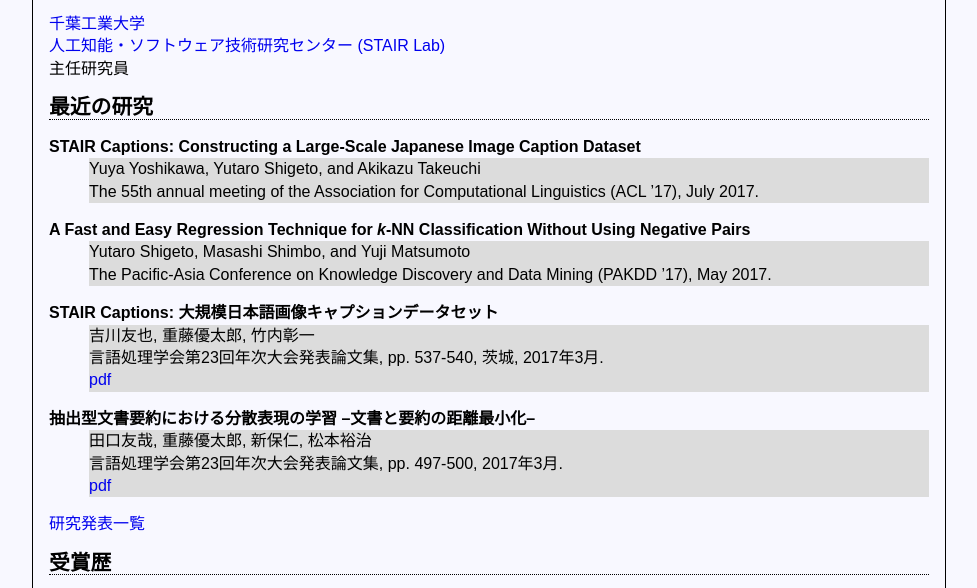
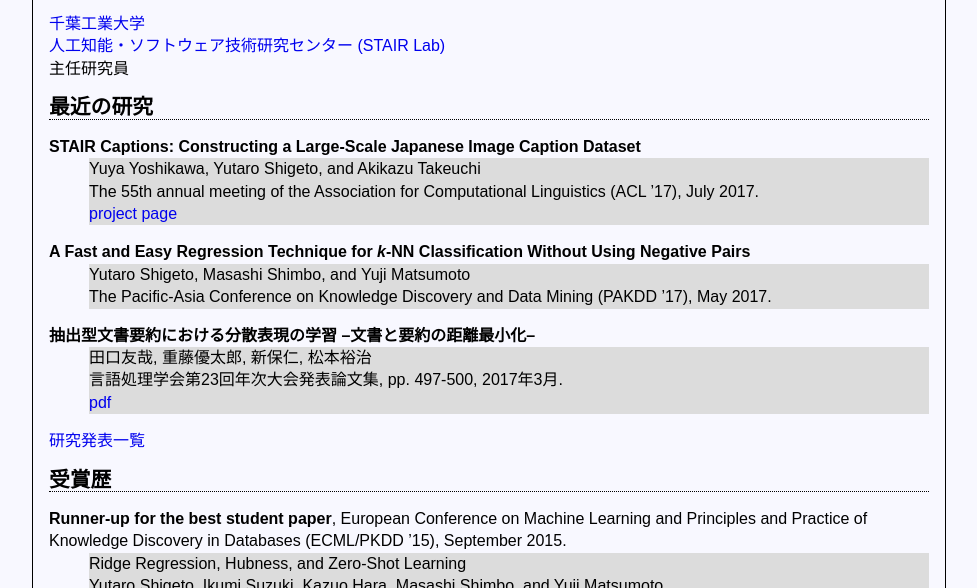
Before and after one commit to yutaro-s/yutaro-s.github.io, a plain HTML site: page index.html in a window 1280 px wide. Shown: the part 149-737 px from the top of the page, without its empty margins (151-1128 px from the left). Drawn offline with Linux system fonts and the light colour scheme.

Commit message:
Add project page

```diff
--- a/index.html
+++ b/index.html
@@ -33,13 +33,10 @@
 <h1 id="最近の研究">最近の研究</h1>
 <dl>
 <dt><strong>STAIR Captions: Constructing a Large-Scale Japanese Image Caption Dataset</strong></dt>
-<dd><p>Yuya Yoshikawa, Yutaro Shigeto, and Akikazu Takeuchi<br />The 55th annual meeting of the Association for Computational Linguistics (ACL ’17), July 2017.</p>
+<dd><p>Yuya Yoshikawa, Yutaro Shigeto, and Akikazu Takeuchi<br />The 55th annual meeting of the Association for Computational Linguistics (ACL ’17), July 2017.<br /><a href="https://stair-lab-cit.github.io/STAIR-captions-web/">project page</a></p>
 </dd>
 <dt><strong>A Fast and Easy Regression Technique for <span class="math"><em>k</em></span>-NN Classification Without Using Negative Pairs</strong></dt>
 <dd><p>Yutaro Shigeto, Masashi Shimbo, and Yuji Matsumoto<br />The Pacific-Asia Conference on Knowledge Discovery and Data Mining (PAKDD ’17), May 2017. <!-- (査読あり・long presentation 45/458)  採択率 28.2% (45+84/458) --></p>
-</dd>
-<dt><strong>STAIR Captions: 大規模日本語画像キャプションデータセット</strong></dt>
-<dd><p>吉川友也, 重藤優太郎, 竹内彰一<br />言語処理学会第23回年次大会発表論文集, pp. 537-540, 茨城, 2017年3月.<br /><a href="http://www.anlp.jp/proceedings/annual_meeting/2017/pdf_dir/P8-7.pdf">pdf</a></p>
 </dd>
 <dt><strong>抽出型文書要約における分散表現の学習 –文書と要約の距離最小化–</strong></dt>
 <dd><p>田口友哉, 重藤優太郎, 新保仁, 松本裕治<br />言語処理学会第23回年次大会発表論文集, pp. 497-500, 2017年3月.<br /><a href="http://www.anlp.jp/proceedings/annual_meeting/2017/pdf_dir/P7-4.pdf">pdf</a></p>
```
